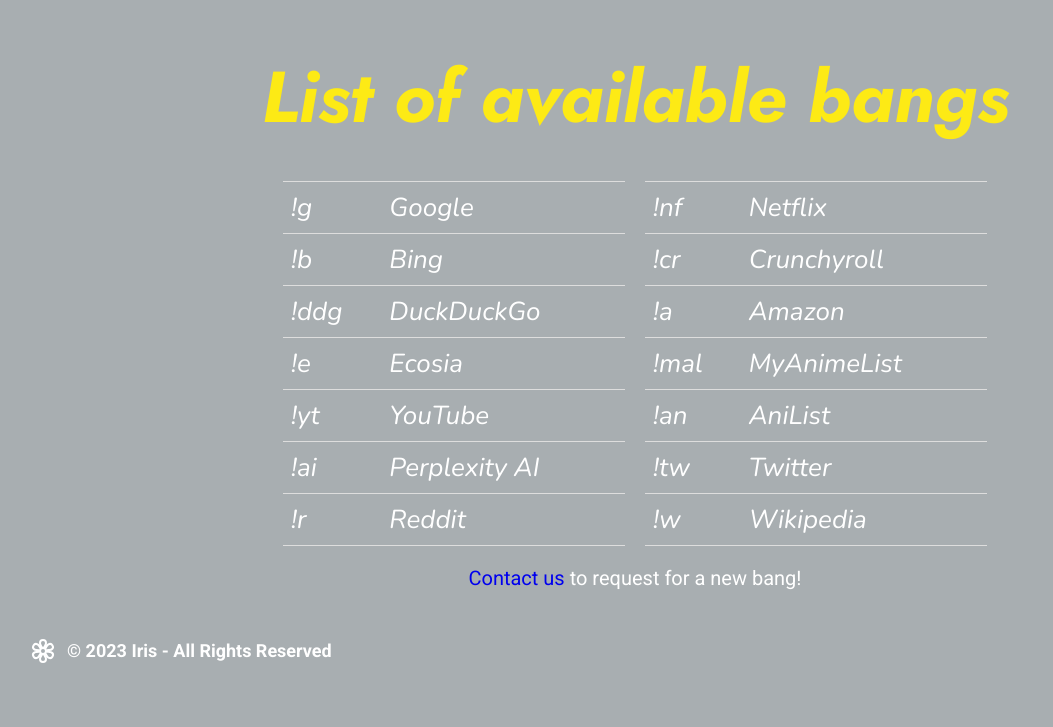
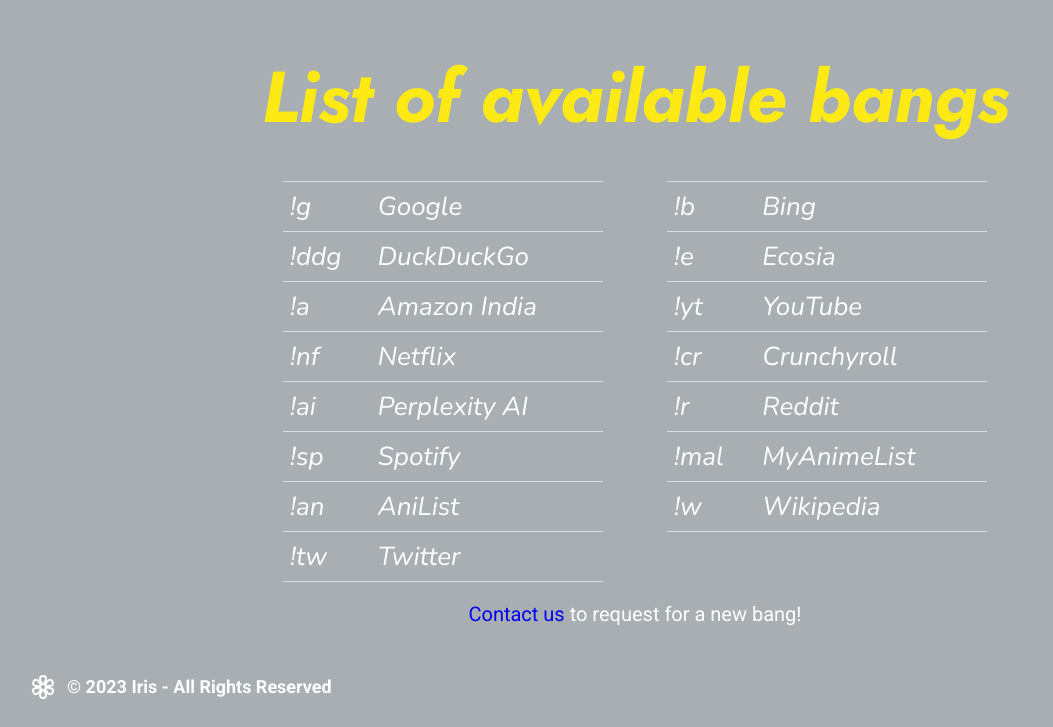
Before and after one commit to sannidhyaroy/Iris, a plain HTML site: page about.html in a window 1280 px wide. Shown: the part 1759-2486 px from the top of the page, without its empty margins (5-1058 px from the left). Before the commit the page ends 2450 px from the top, so only its background shows below. Drawn offline with nearby package versions, Linux system fonts and the light colour scheme; a web font is replaced by a local one.

Commit message:
Available Bangs Automation
- bangs.json reorder
- update styles_about.css
- available bangs handling automation in about.html

```diff
--- a/about.html
+++ b/about.html
@@ -86,72 +86,10 @@
         <h3 class="section-title">List of available bangs</h3>
         <div class="table">
           <div class="column">
-            <table>
-              <tbody>
-                <tr>
-                  <td>!g</td>
-                  <td>Google</td>
-                </tr>
-                <tr>
-                  <td>!b</td>
-                  <td>Bing</td>
-                </tr>
-                <tr>
-                  <td>!ddg</td>
-                  <td>DuckDuckGo</td>
-                </tr>
-                <tr>
-                  <td>!e</td>
-                  <td>Ecosia</td>
-                </tr>
-                <tr>
-                  <td>!yt</td>
-                  <td>YouTube</td>
-                </tr>
-                <tr>
-                  <td>!ai</td>
-                  <td>Perplexity AI</td>
-                </tr>
-                <tr>
-                  <td>!r</td>
-                  <td>Reddit</td>
-                </tr>
-              </tbody>
-            </table>
+            <table id="bangs-table1"></table>
           </div>
           <div class="column">
-            <table>
-              <tbody>
-                <tr>
-                  <td>!nf</td>
-                  <td>Netflix</td>
-                </tr>
-                <tr>
-                  <td>!cr</td>
-                  <td>Crunchyroll</td>
-                </tr>
-                <tr>
-                  <td>!a</td>
-                  <td>Amazon</td>
-                </tr>
-                <tr>
-                  <td>!mal</td>
-                  <td>MyAnimeList</td>
-                </tr>
-                <tr>
-                  <td>!an</td>
-                  <td>AniList</td>
-                </tr>
-                <tr>
-                  <td>!tw</td>
-                  <td>Twitter</td>
-                </tr>
-                <tr>
-                  <td>!w</td>
-                  <td>Wikipedia</td>
-                </tr>
-              </tbody>
-            </table>
+            <table id="bangs-table2"></table>
           </div>
         </div>
         <p class="subtitle flex-center">
@@ -183,5 +121,6 @@
         <h1 class="footer">© 2023 Iris - All Rights Reserved</h1>
       </div>
     </menu>
+    <script src="bangs.js"></script>
   </body>
 </html>
--- /dev/null
+++ b/bangs.js
@@ -0,0 +1,54 @@
+// Fetch the JSON data from the bangs.json file
+fetch("bangs.json")
+  .then((response) => response.json())
+  .then((data) => {
+    // Calculate the number of bangs
+    const numBangs = Object.keys(data).length;
+
+    // Get the table element from the HTML
+    const table1 = document.getElementById("bangs-table1");
+    const table2 = document.getElementById("bangs-table2");
+
+    // Calculate the number of rows and columns in the table
+    const numRows = Math.ceil(numBangs / 2);
+    const numCols = 2;
+
+    // Loop through each row and column and add the data to the table
+    let row = null;
+    let col = null;
+
+    for (let i = 0; i < numBangs; i++) {
+      // Calculate the row and column index for the current bang
+      row = Math.floor(i / numCols);
+      col = i % numCols;
+
+      // Get the bang data for the current index
+      const bang = Object.keys(data)[i];
+      const bangName = data[bang].name;
+      const bangUrl = data[bang].url;
+      const baseUrl = bangUrl.replace(/^(https?:\/\/[^\/]+).*$/, "$1");
+
+      // Create the HTML elements for the current bang
+      const tdBang = document.createElement("td");
+      tdBang.textContent = bang;
+
+      const tdName = document.createElement("td");
+      tdName.textContent = bangName;
+
+      const tr = document.createElement("tr");
+      tr.appendChild(tdBang);
+      tr.appendChild(tdName);
+
+      // Add the HTML elements to the table
+      if (col === 0) {
+        tr.setAttribute("onClick", `window.location.href = '${baseUrl}';`);
+        table1.appendChild(tr);
+      } else {
+        tr.setAttribute("onClick", `window.location.href = '${baseUrl}';`);
+        table2.appendChild(tr);
+      }
+    }
+  })
+  .catch((error) => {
+    console.error("Error loading bangs.json:", error);
+  });
--- a/bangs.json
+++ b/bangs.json
@@ -3,13 +3,25 @@
     "url": "https://www.google.com/search?q=",
     "name": "Google"
   },
+  "!b": {
+    "url": "https://www.bing.com/search?q=",
+    "name": "Bing"
+  },
+  "!ddg": {
+    "url": "https://duckduckgo.com/?q=",
+    "name": "DuckDuckGo"
+  },
   "!e": {
     "url": "https://www.ecosia.org/search?q=",
     "name": "Ecosia"
   },
-  "!ddg": {
-    "url": "https://duckduckgo.com/?q=",
-    "name": "DuckDuckGo"
+  "!a": {
+    "url": "https://www.amazon.in/s?k=",
+    "name": "Amazon India"
+  },
+  "!yt": {
+    "url": "https://www.youtube.com/results?search_query=",
+    "name": "YouTube"
   },
   "!nf": {
     "url": "https://www.netflix.com/search?q=",
@@ -19,21 +31,17 @@
     "url": "https://www.crunchyroll.com/search?q=",
     "name": "Crunchyroll"
   },
-  "!yt": {
-    "url": "https://www.youtube.com/results?search_query=",
-    "name": "YouTube"
+  "!ai": {
+    "url": "https://www.perplexity.ai/?q=",
+    "name": "Perplexity AI"
   },
   "!r": {
     "url": "https://www.reddit.com/search/?q=",
     "name": "Reddit"
   },
-  "!ai": {
-    "url": "https://www.perplexity.ai/?q=",
-    "name": "Perplexity AI"
-  },
-  "!w": {
-    "url": "https://en.wikipedia.org/wiki/",
-    "name": "Wikipedia"
+  "!sp": {
+    "url": "https://open.spotify.com/search/",
+    "name": "Spotify"
   },
   "!mal": {
     "url": "https://myanimelist.net/search/all?q=",
@@ -43,13 +51,9 @@
     "url": "https://anilist.co/search/anime?search=",
     "name": "AniList"
   },
-  "!b": {
-    "url": "https://www.bing.com/search?q=",
-    "name": "Bing"
-  },
-  "!a": {
-    "url": "https://www.amazon.in/s?k=",
-    "name": "Amazon India"
+  "!w": {
+    "url": "https://en.wikipedia.org/wiki/",
+    "name": "Wikipedia"
   },
   "!tw": {
     "url": "https://twitter.com/search?q=",
--- a/styles_about.css
+++ b/styles_about.css
@@ -231,11 +231,11 @@
   display: flex;
   justify-content: space-between;
   flex-wrap: wrap;
-  margin: 1rem 10em 0rem 10rem;
+  margin: 1rem 10em 0rem 10em;
 }
 
 .column {
-  flex-basis: calc(50% - 10px);
+  flex-basis: calc(50% - 2em);
 }
 
 .flex-center {
@@ -256,7 +256,7 @@
 }
 
 td {
-  padding: 8px;
+  padding: 7px;
   font-size: 26px;
   font-family: "Nunito", "Roboto", sans-serif;
   text-align: left;
@@ -272,6 +272,15 @@
   width: 0.5rem;
 }
 
+/* For devices with a screen width of 1080px or less */
+@media only screen and (max-width: 1080px) {
+  .table {
+    margin: 1rem 5rem 0rem 5rem;
+  }
+  td {
+    font-size: 18px;
+  }
+}
 /* For devices with a screen width of 600px or less */
 @media only screen and (max-width: 600px) {
   .bg-image {
```
